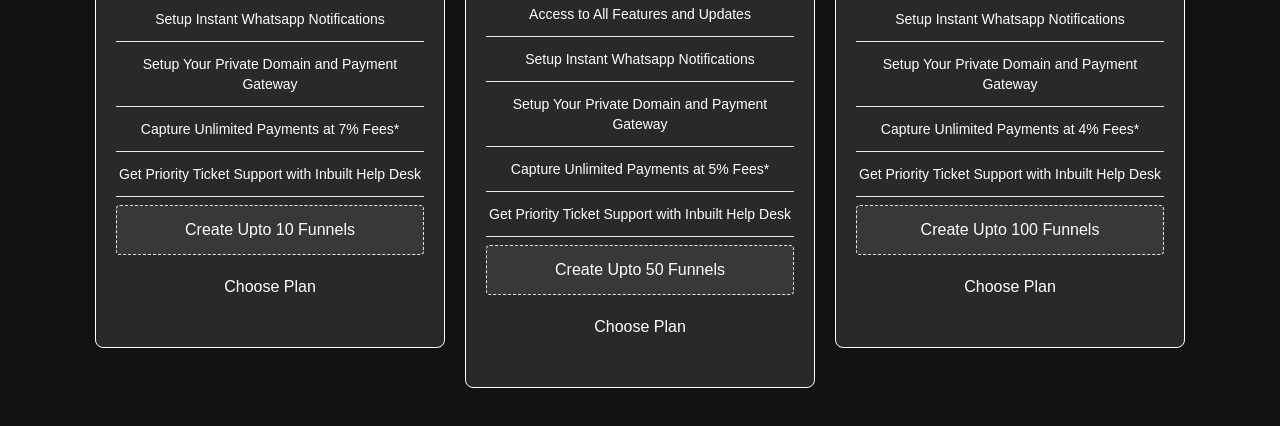
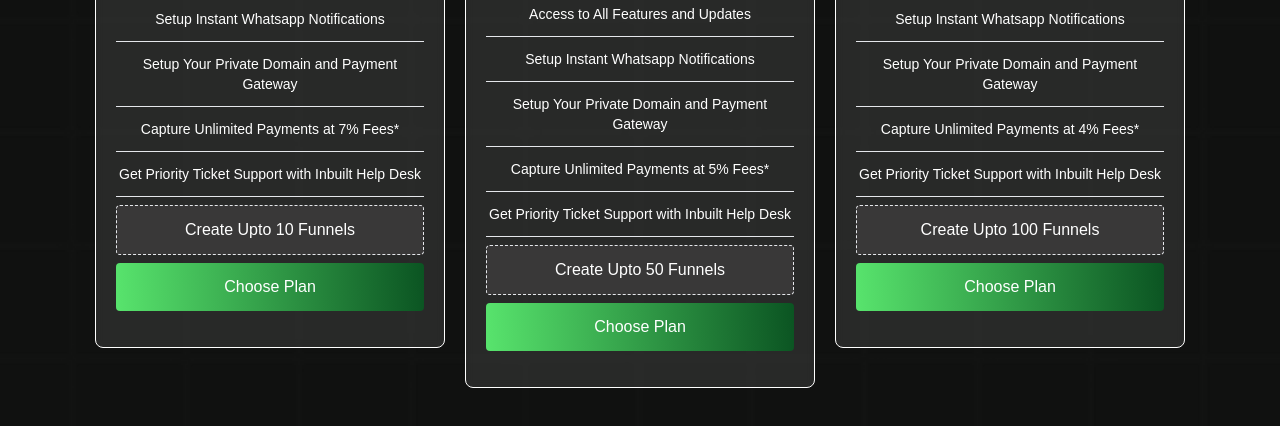
Before and after one commit to SovanRoy10/Bizfunnel, a website built with Vite: page pricing.html in a window 1280 px wide. Shown: the part 424-850 px from the top of the page. Built offline with nearby package versions, Linux system fonts and the light colour scheme.

Commit message:
updated style.css

```diff
--- a/style.css
+++ b/style.css
@@ -5,18 +5,24 @@ body {
     background-color: #101110;
     color: #FEFEFF;
     font-family: Arial, Helvetica, sans-serif;
+    scroll-behavior: smooth;
 
 }
 
 body::-webkit-scrollbar {
     width: 0;
+}
+
+html {
     scroll-behavior: smooth;
 }
 
 #main2 {
     overflow: hidden;
 }
-
+/* #main{
+    overflow: hidden;
+} */
 
 
 .text {
@@ -30,7 +36,7 @@ body::-webkit-scrollbar {
     line-height: 1;
 }
 
-#main2 {
+.main2 {
     background-image: url("assests/background.png");
 }
 
@@ -182,4 +188,13 @@ body::-webkit-scrollbar {
     display: none;
 }
 
+.buttonbg {
+    background: rgb(88, 228, 109);
+    background: linear-gradient(87deg, rgba(88, 228, 109, 1) 0%, rgba(11, 84, 34, 1) 100%);
+}
+
+#check{
+    display: none;
+}
+
 @tailwind utilities;
```
